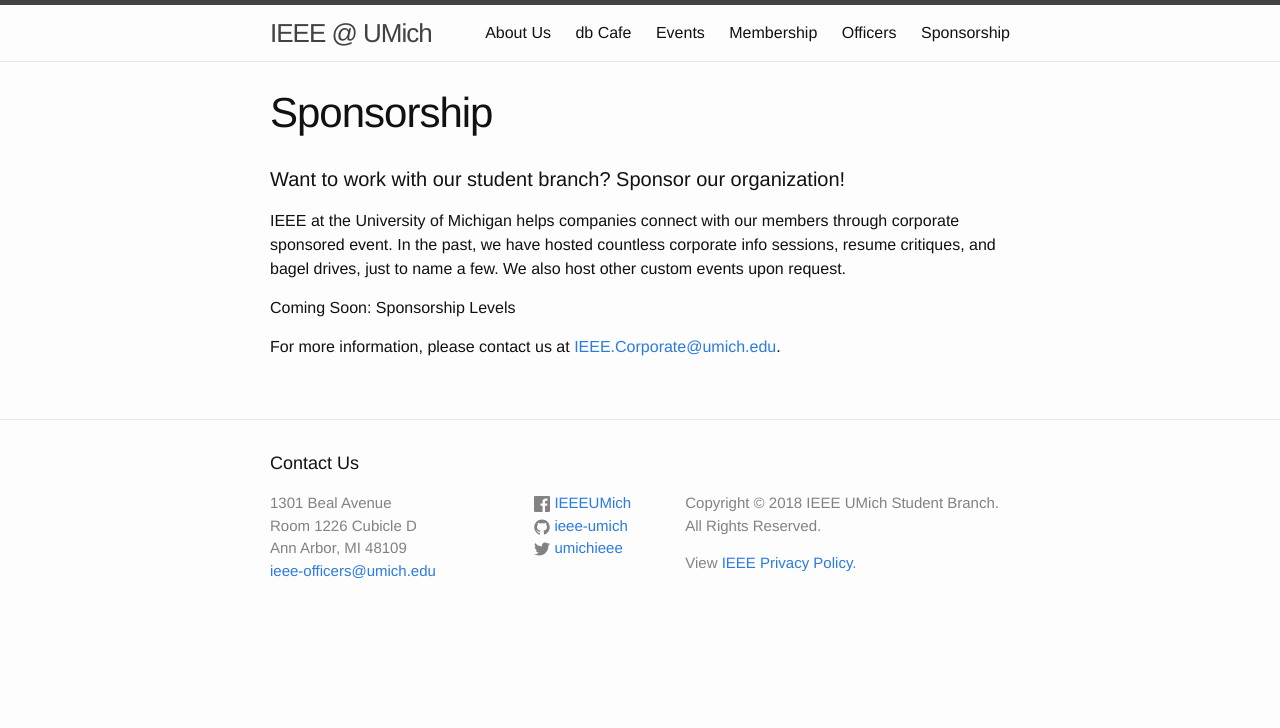
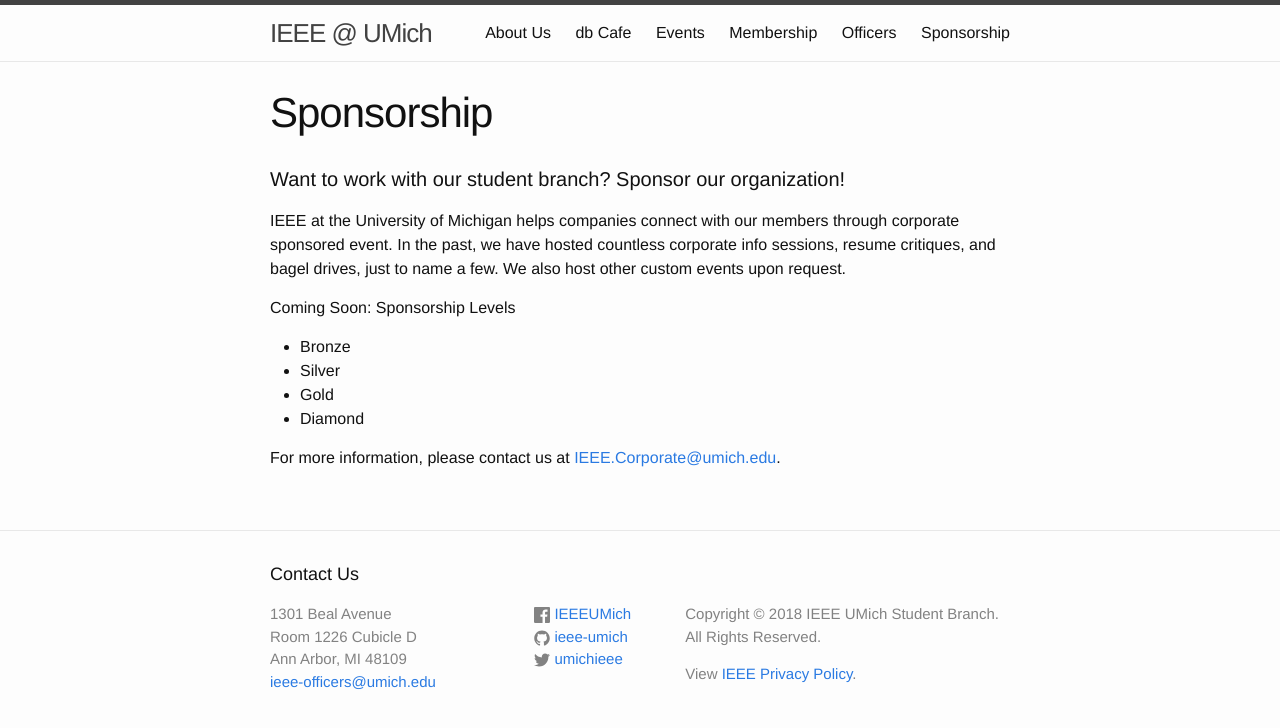
Before and after one commit to ieee-umich/ieee-website, a Jekyll site: the page built from sponsorship.md, in a window 1280 px wide. Shown: the top 728 px of the page. Built offline with Jekyll 4.4.1, drawn with Linux system fonts in a browser that asks for light colours; comment, search, counter and statistics services are not loaded.

Commit message:
MOD: Different sponsorship levels

```diff
--- a/sponsorship.md
+++ b/sponsorship.md
@@ -9,5 +9,9 @@
 IEEE at the University of Michigan helps companies connect with our members through corporate sponsored event. In the past, we have hosted countless corporate info sessions, resume critiques, and bagel drives, just to name a few. We also host other custom events upon request.
 
 Coming Soon: Sponsorship Levels
+- Bronze
+- Silver
+- Gold
+- Diamond
 
 For more information, please contact us at [IEEE.Corporate@umich.edu](IEEE.Corporate@umich.edu).
```
